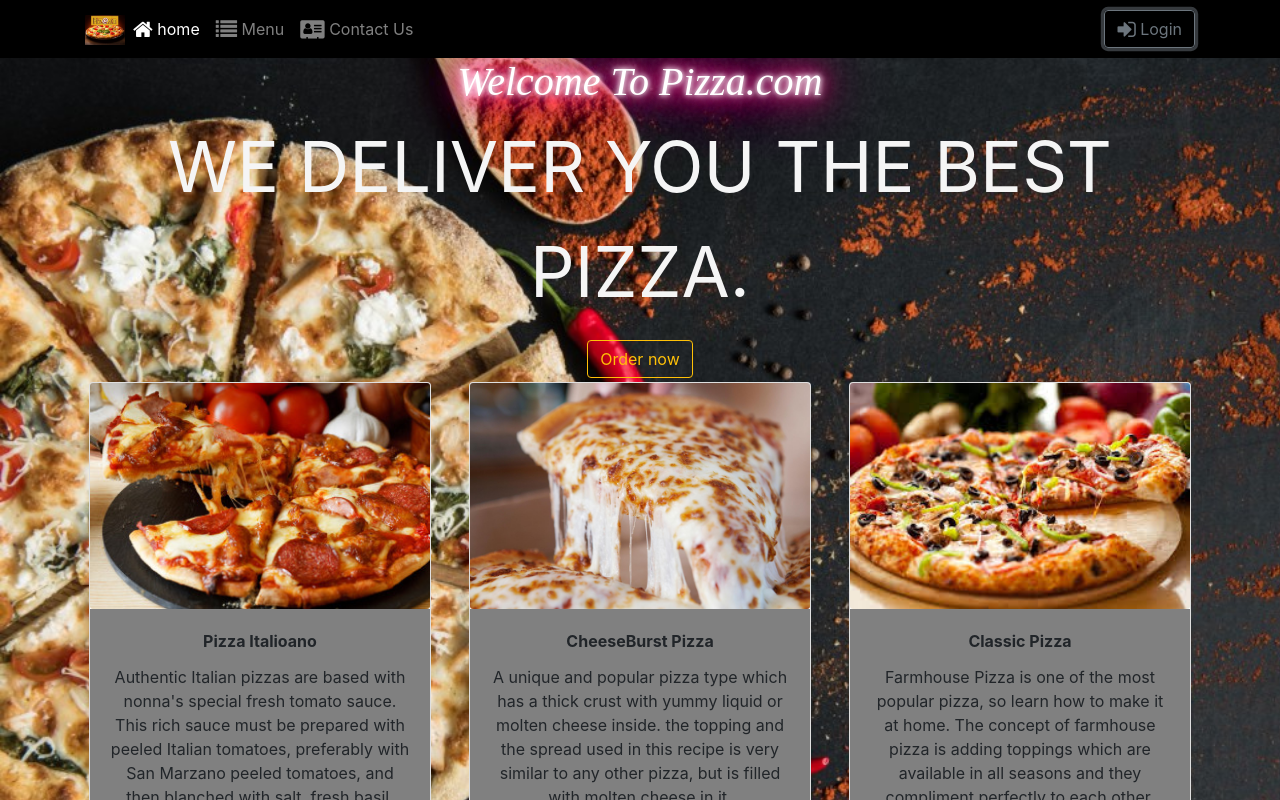
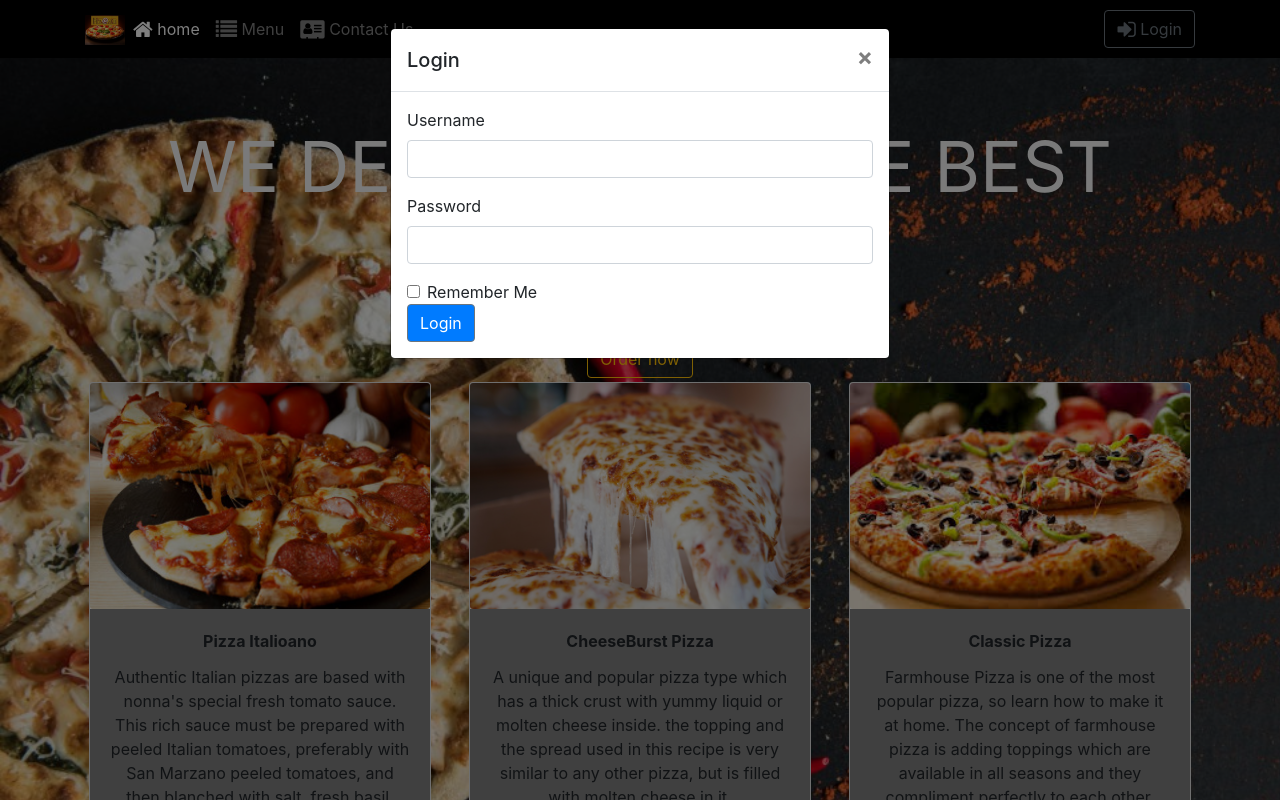
Before and after one commit to gargdivyam/PizzaOrder-App, a React (Create React App) app: page /home in a window 1280 px wide. Both pictures are taken after a click on the button "Login". Shown: the top 800 px of the page. Built offline with nearby package versions, Linux system fonts and the light colour scheme.

Commit message:
added event handler

```diff
--- a/src/Components/HeaderComponent.js
+++ b/src/Components/HeaderComponent.js
@@ -71,7 +71,7 @@ class Header extends Component{
                         </Collapse>
                     </div>
                 </Navbar>
-                <Modal>
+                <Modal isOpen={this.state.isModalOpen} toggle={this.toggleModal}>
                     <ModalHeader toggle={this.toggleModal}>Login</ModalHeader>
                     <ModalBody>
                         <Form onSubmit={this.handleLogin}>
```
